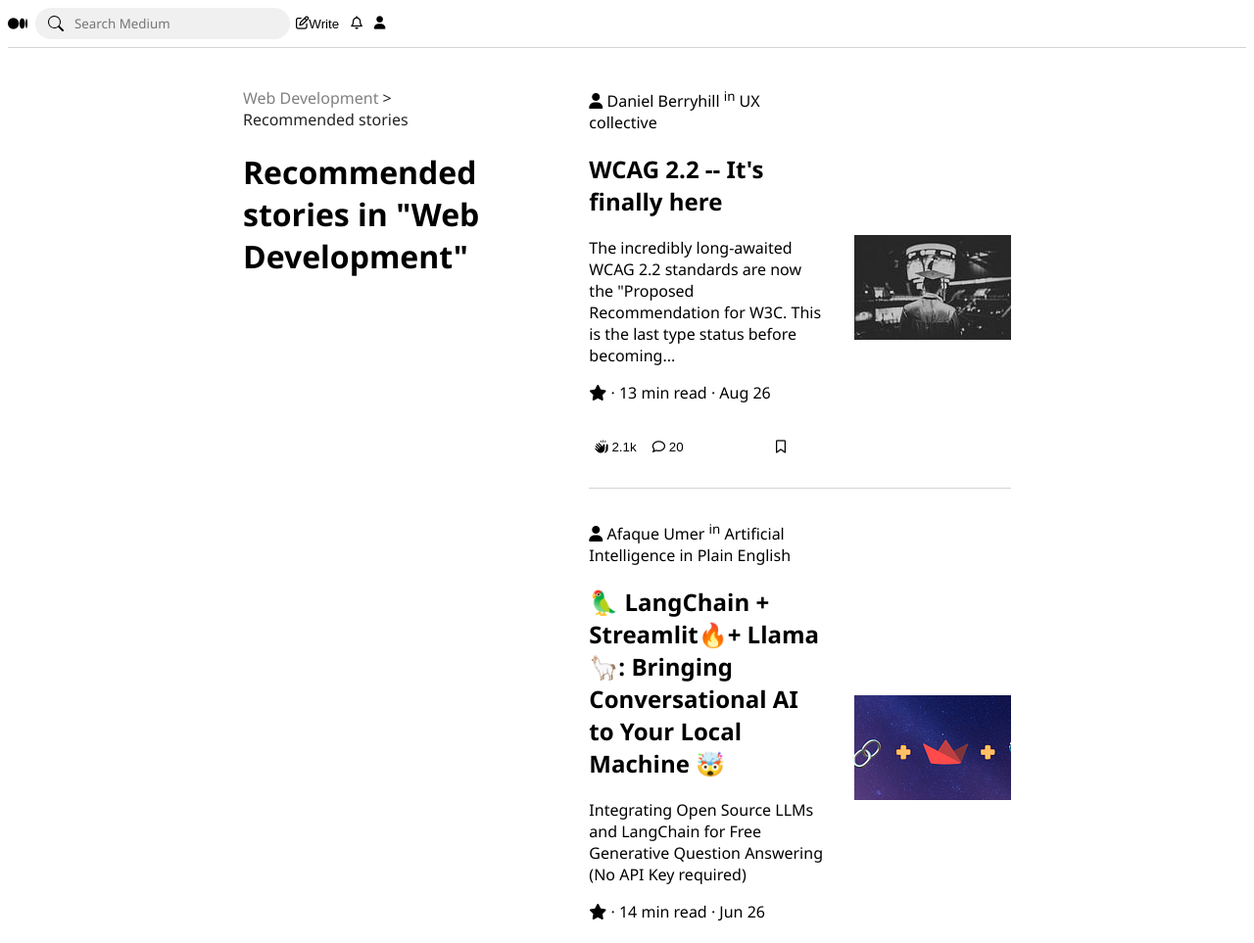
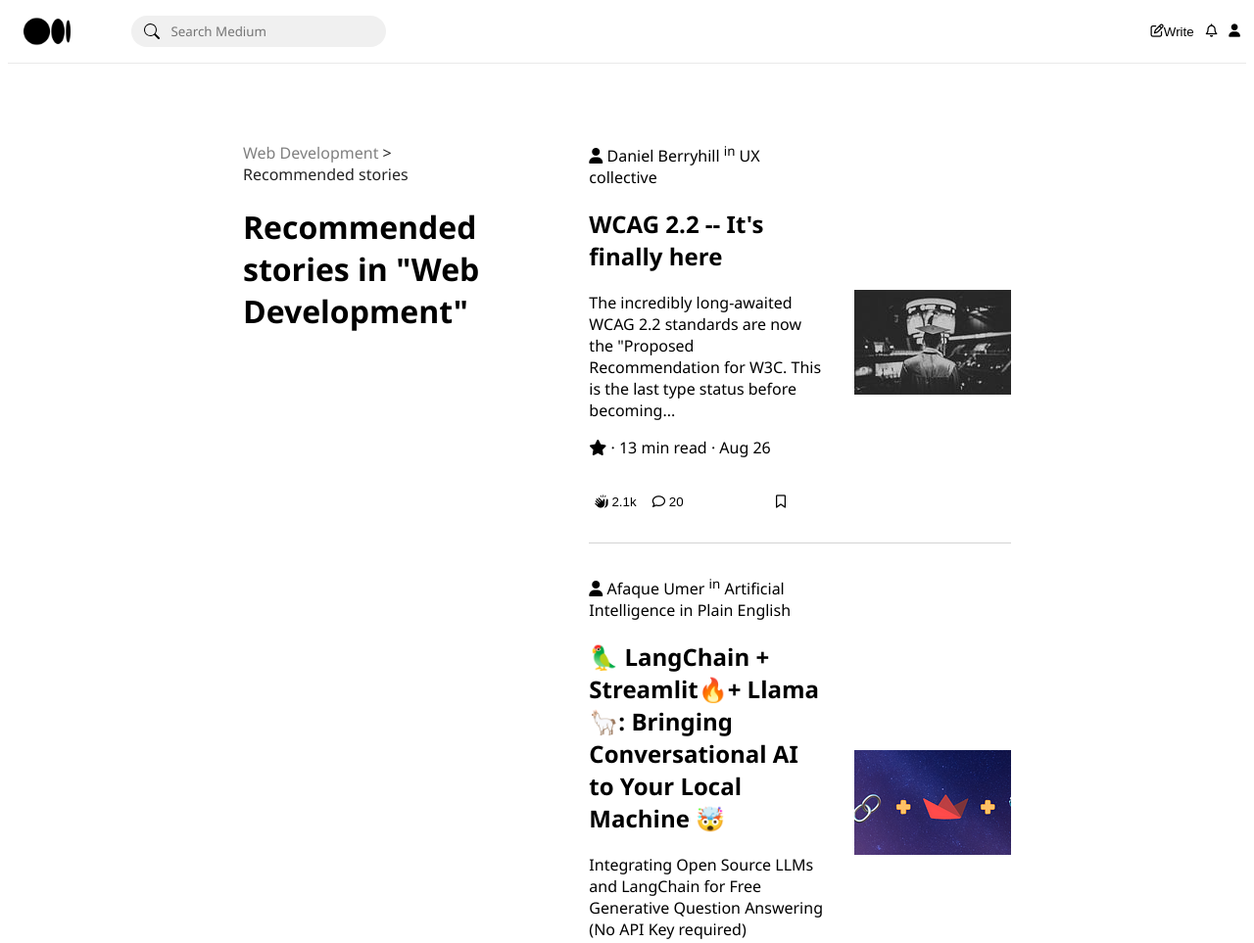
Before and after one commit to Alex-Hunterz/PESUIO-Assignments, a plain HTML site: page index.html in a window 1280 px wide. Shown: the top 963 px of the page at 98% size. Drawn offline with Linux system fonts and the light colour scheme.

Commit message:
Add files via upload

```diff
--- a/assignment.css
+++ b/assignment.css
@@ -6,11 +6,12 @@
 }
 
 .search {
-  display: flex;
+  display: grid;
+  grid-template-columns: 1fr 8fr 1fr;
   align-items: center;
-  border-bottom: solid lightgrey;
+  border-bottom: solid rgb(234, 233, 233);
   border-width: thin;
-  margin-bottom: 2.5rem;
+  margin-bottom: 5rem;
   /* padding-inline: ; */
   padding-bottom: 0.5rem;
 }
@@ -44,11 +45,13 @@ input.nosubmit {
   background-color: rgb(240, 240, 240);
   font-family: "Segoe UI", Tahoma, Geneva, Verdana, sans-serif;
   color: #555;
+  grid-column-start: initial;
+  /* margin-right: 65rem; */
 }
 
-.farright {
+/* .farright {
   display: flex;
-}
+} */
 
 .farright > button {
   display: flex;
@@ -103,6 +106,8 @@ input.nosubmit {
   flex-direction: column;
   padding-right: 7rem;
   overflow: hidden;
+  position: sticky;
+  top: 0;
 }
 
 .main .title {
@@ -217,3 +222,35 @@ a:hover {
 .fa-comment:hover {
   cursor: pointer;
 }
+
+.medium {
+  height: 3rem;
+  margin-left: 1rem;
+  padding-right: 0.5rem;
+}
+
+.fa-pen-to-square {
+  display: flex;
+  /* width: 5rem; */
+}
+
+.farright {
+  display: flex;
+  justify-content: right;
+}
+
+.webdev {
+  display: flex;
+  flex-direction: column;
+  padding-right: 7rem;
+  /* overflow: hidden; */
+}
+
+#box {
+  position: sticky;
+  top: 0px;
+}
+
+@media screen and (max-width: 600px) {
+
+}
--- a/index.html
+++ b/index.html
@@ -12,11 +12,11 @@
   </head>
   <body>
     <div class="search">
-      <i class="fa-brands fa-medium"></i>
+      <img class="medium" src="medium3.png""></img>
       <input class="nosubmit" type="search" placeholder="Search Medium" />
       <div class="farright">
         <button class="write">
-          <i class="fa-regular fa-pen-to-square"></i> Write
+          <i class="fa-regular fa-pen-to-square"></i>Write
         </button>
         <button class="notif">
           <i class="fa-regular fa-bell"></i>
@@ -25,7 +25,7 @@
       </div>
     </div>
     <div class="main">
-      <div class="webdev">
+      <div class="webdev" id="box">
         <div class="story">
           <span class="link"
             ><a href="https://medium.com/tag/web-development"
@@ -164,3 +164,33 @@
     </div>
   </body>
 </html>
+
+<!-- FONTS-sohne, segoe UI, helvetica neue -->
+<!--
+<article class="two">
+    <div class="article_2">
+      <i class="fa-regular fa-user"></i>
+      <span>
+        Afaque Umer <sup>in</sup> Artificial Intelligence in Plain
+        English</span
+      >
+      <h2>
+        🦜️ LangChain + Streamlit🔥+ Llama 🦙: Bringing Conversational AI
+        to Your Local Machine 🤯
+      </h2>
+      <p>
+        Integrating Open Source LLMs and LangChain for Free Generative
+        Question Answering (No API Key required)
+      </p>
+      <span>13 min read</span>
+      <span class="dot"> · </span>
+      <span>Aug 26</span>
+      <br />
+      <i class="fa-solid fa-hands-clapping"></i>
+      <i class="fa-regular fa-comment"></i>
+      <i class="fa-regular fa-bookmark"></i>
+    </div>
+    <div class="img">
+      <img src="article-2.png" />
+    </div>
+  </article> -->
```
Also changed, not shown: medium.png (added), medium2.png (added), medium3.png (added).
